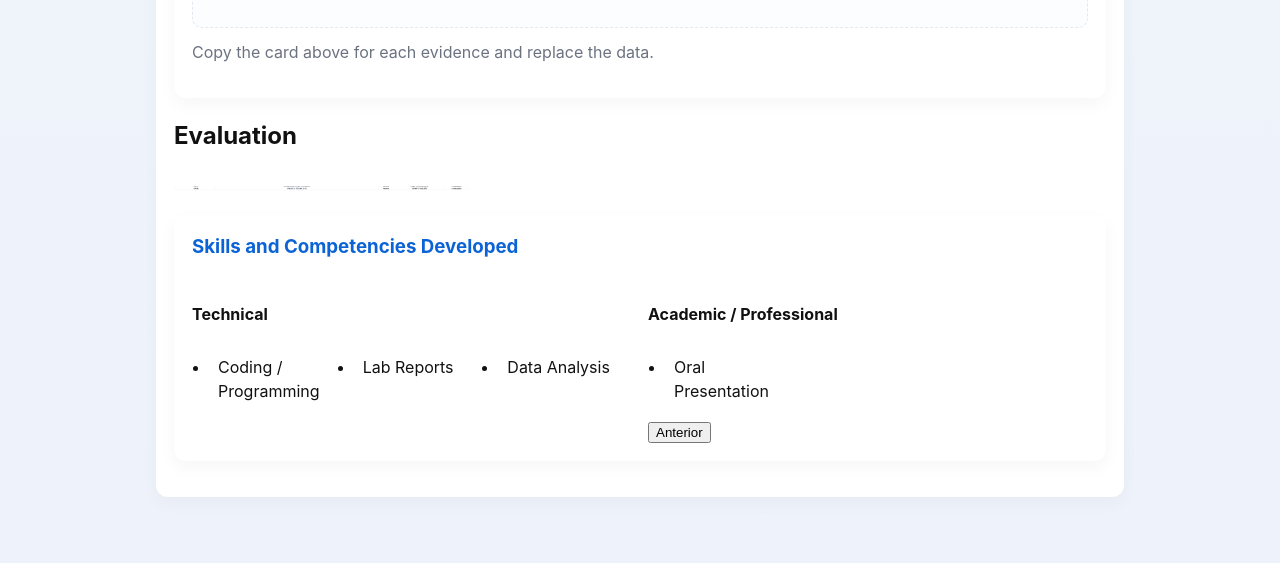
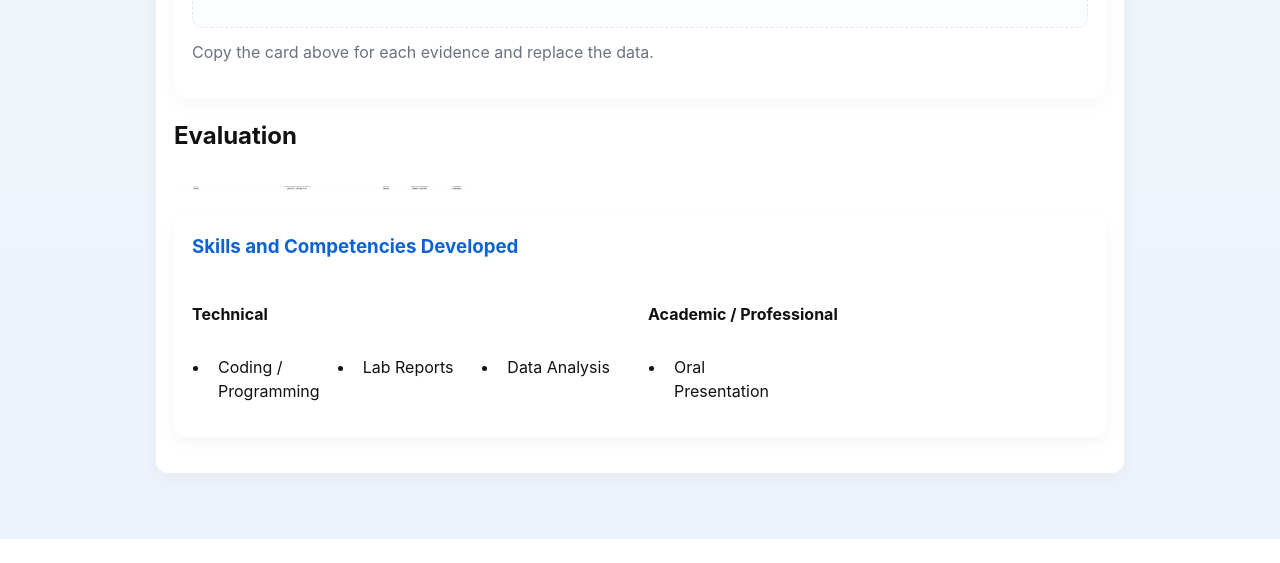
Before and after one commit to jeysoncastillo-sudo/archive, a plain HTML site: page portafolio.html in a window 1280 px wide. Shown: the part 3768-4331 px from the top of the page. After the commit the page ends 4307 px from the top, so only its background shows below. Drawn offline with Linux system fonts and the light colour scheme.

Commit message:
Update portafolio.html

```diff
--- a/portafolio.html
+++ b/portafolio.html
@@ -172,5 +172,3 @@
           <ul class="skills">
             <li>Oral Presentation</li>
           </ul>
-  <a href="siguiente.html">
-  <button>Anterior</button>
```
